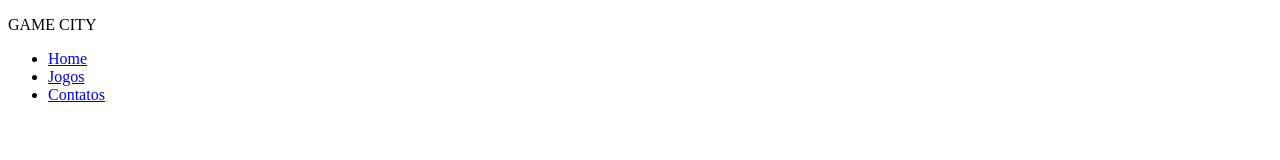
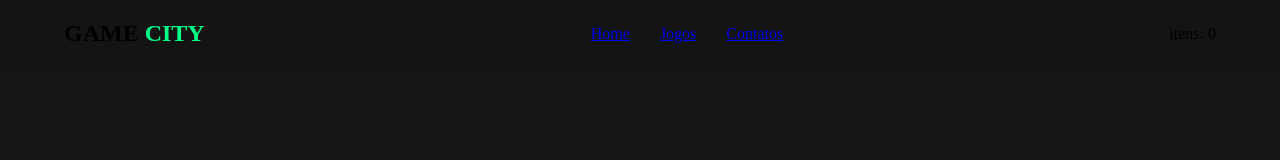
Before and after one commit to r94097527-ai/Dev_aula1, a plain HTML site: page src/index.html in a window 1280 px wide. Drawn offline with Linux system fonts and the light colour scheme; files that its build step writes are made by us from their sources.

Commit message:
Criando um Contador no Heade

```diff
--- a/src/css/style.css
+++ b/src/css/style.css
@@ -0,0 +1,44 @@
+:root {
+    --color-primary:#000000;
+    --big-dark:#161616;
+    --cad-bg: #181818;
+    --text-color: #fff;
+    --btn-color:#00ff88;
+}
+*{
+    margin: 0;
+    padding: 0;
+    box-sizing: border-box;
+}
+body {
+    background: var(--big-dark);
+    color:var(--t)
+}
+.header{
+    display: flex;
+    justify-content: space-between;
+    align-items: center;
+    padding: 20px 5%;
+    background: #141414;
+}
+.logo{
+    font-size: 1.5rem;
+    font-weight: bold;
+}
+.logo span{
+    color: var(--btn-color)
+
+}
+nav ul{
+    display: flex;
+    list-style: none;
+}
+nav ul li{
+    margin: 0 15px;
+    text-decoration:none;
+    transition: 0.35;
+}
+nav ul li a:hover{
+     color: var(--btn-color)
+
+}
--- a/index.html
+++ b/src/index.html
@@ -4,7 +4,7 @@
     <meta charset="UTF-8">
     <meta name="viewport" content="width=device-width, initial-scale=1.0">
     <!-- CSS EXTERNO -->
-     <link rel="stylesheet" href=".aula/css/style.css">
+     <link rel="stylesheet" href="./css/style.css">
     <title>Projeto1</title>
 </head>
 <body>
@@ -15,9 +15,16 @@
                 <li><a href="a">Home</a></li>
                 <li><a href="a">Jogos</a></li>
                 <li><a href="a">Contatos</a></li>
+
             </ul>
         </nav>
+        <div>
+            <div class="carrinho">
+                <span id="carrinho-contador">itens: 0</span>
+            </div>
+        </div>
     </header>
+
 
     <!-- JS EXTERNO -->
      <script srs=".aula/js/script.js"></script>
```
